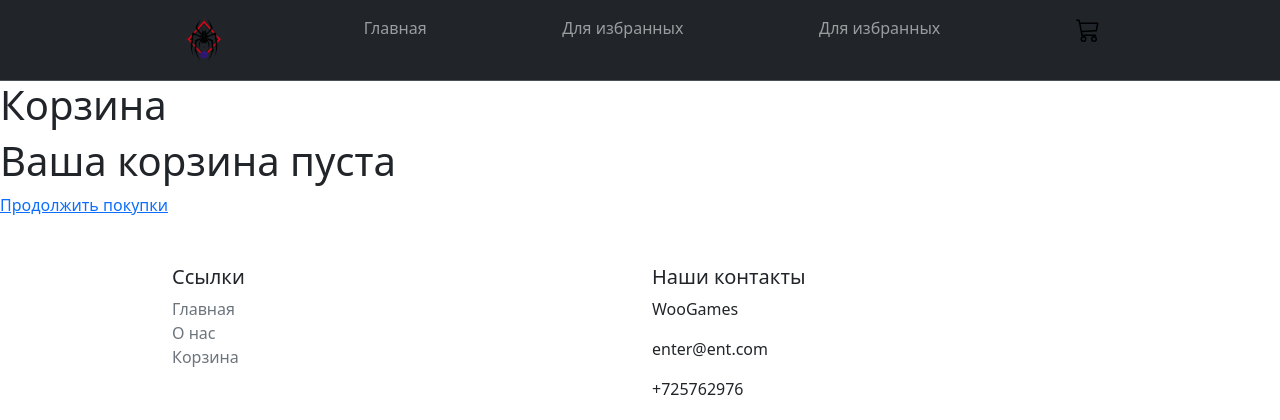
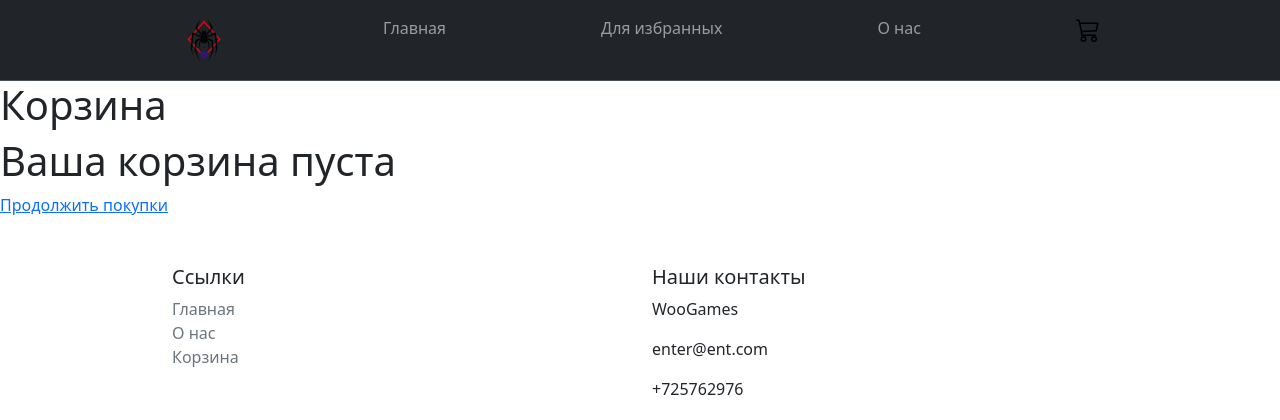
Before and after one commit to Asgef/gwent_website, a Django app: page /cart/ in a window 1280 px wide. Shown: the top 420 px of the page. Run offline with Django 5.2, Linux system fonts and the light colour scheme; some libraries are stand-ins or nearby versions.

Commit message:
Fix header

```diff
--- a/game_gwent/templates/layouts/header.html
+++ b/game_gwent/templates/layouts/header.html
@@ -85,7 +85,7 @@
           </a></li>
           <li class="nav-item"><a class="nav-link" href="{% url 'home_page' %}">Главная</a></li>
           <li class="nav-item"><a class="nav-link" href="/admin/">Для избранных</a></li>
-          <li class="nav-item"><a class="nav-link" href="{% url 'about_page' %}">Для избранных</a></li>
+          <li class="nav-item"><a class="nav-link" href="{% url 'about_page' %}">О нас</a></li>
 
           <li class="nav-item"><a class="nav-link" href="{% url 'cart_detail' %}">
             <svg class="bi" width=24 height="24"><use xlink:href="#cart"/></svg>
```
